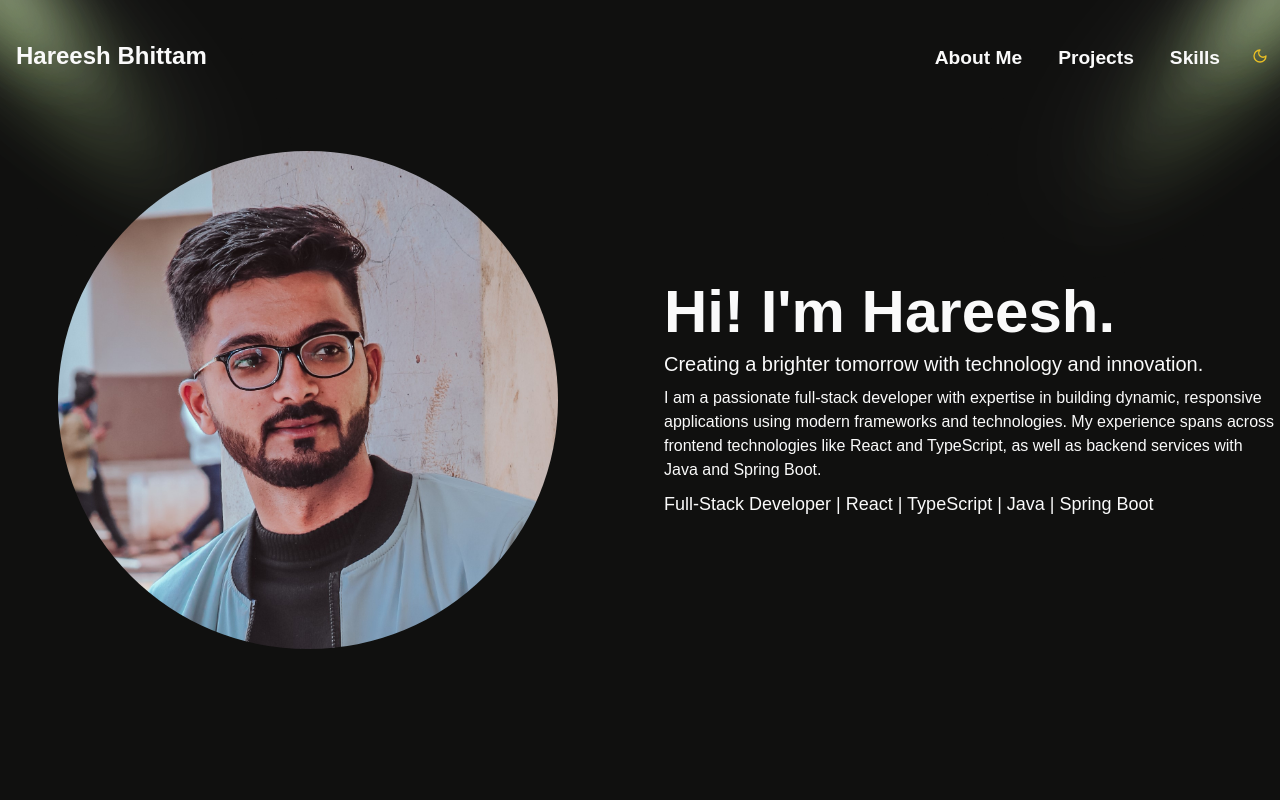
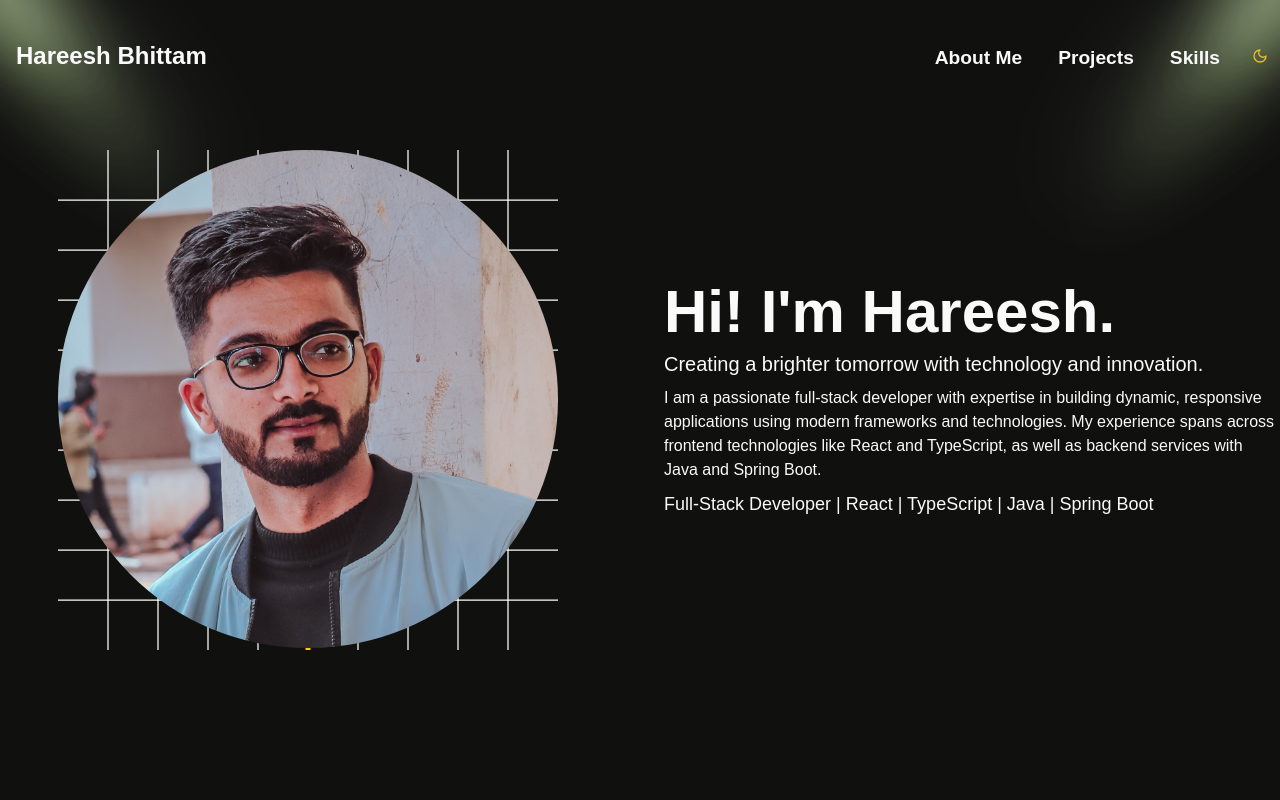
Before and after one commit to Hareesh108/me.github.io, a Next.js app: page / in a window 1280 px wide. Shown: the top 800 px of the page. Built offline with nearby package versions, Linux system fonts and the light colour scheme.

Commit message:
Added grid for profile image

```diff
--- a/components/landing-page/index.tsx
+++ b/components/landing-page/index.tsx
@@ -5,14 +5,23 @@ export default function LandingPage() {
   return (
     <div className="flex flex-col md:grid md:grid-cols-2 gap-12 items-center justify-center min-h-screen max-w-screen-xl mt-16 md:mt-0 mx-4 xl:mx-auto">
       <div className="relative flex justify-center mx-24 sm:mx-32 md:mx-auto">
+        <div className="relative">
+          <Image
+            src="/assets/test4.svg"
+            alt="Overlay Image"
+            width={500}
+            height={500}
+          />
           <Image
             src="/profile/harsh01.jpg"
             alt="Profile Picture"
             width={500}
             height={500}
-          className="rounded-full border-primary shadow-transparent"
+            className="rounded-full border-primary shadow-transparent absolute top-0 left-0"
           />
         </div>
+      </div>
+
       <div className="flex flex-col gap-2  md:items-start mx-4 lg:mx-auto">
         <h1 className="text-4xl sm:text-6xl font-bold text-center md:text-start">
           Hi! I&apos;m Hareesh.
```
Lines whose indentation alone changed are shown as unchanged.
